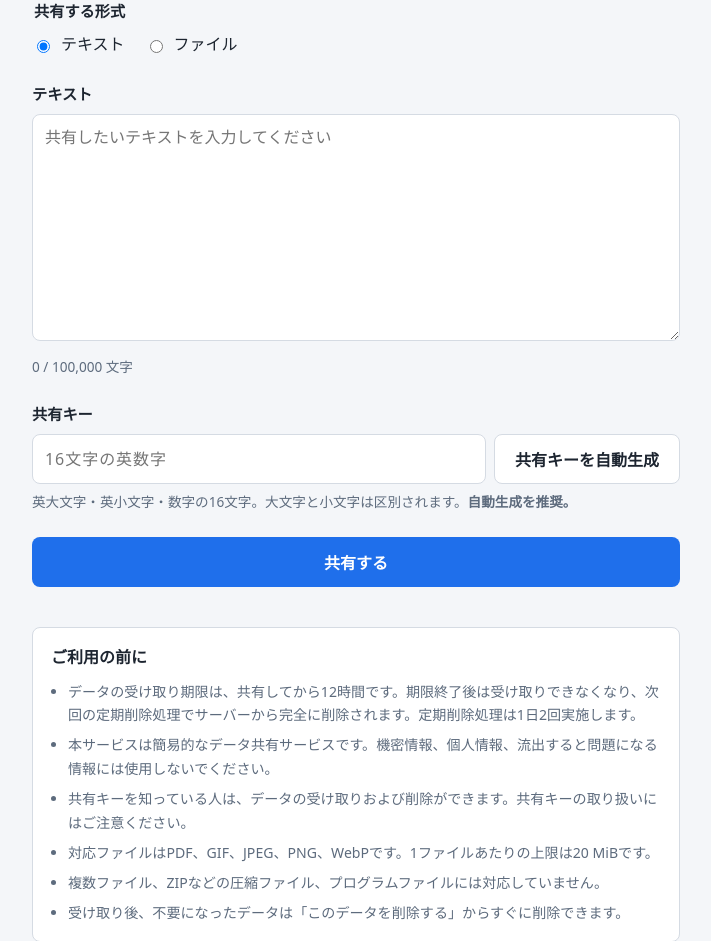
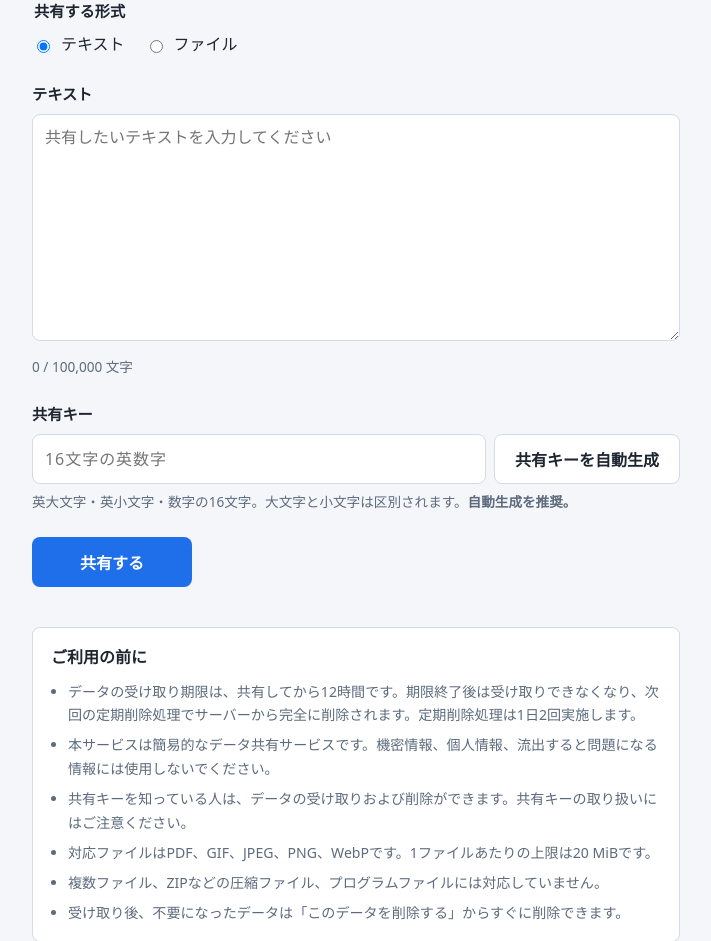
Before and after one commit to makoto-250/easy-sharing, a Flask app: page / in a window 1280 px wide. Shown: the part 193-1134 px from the top of the page, without its empty margins (284-995 px from the left). Run offline with Flask 3, Linux system fonts and the light colour scheme; parts of the project's set-up code (start-up, migrations or seed data) failed here and were passed over.

Commit message:
PC幅では主要ボタンを全幅にせず文言に応じた幅にする
共有する・受け取る・ダウンロード・このデータを削除する が
ラッパーのほぼ全幅になっていたため、560px以上では width:auto
（min-width 160px）に変更した。スマートフォン幅では押しやすさを
優先して全幅のまま残している。

Co-Authored-By: Claude Opus 5 <noreply@anthropic.com>

```diff
--- a/static/style.css
+++ b/static/style.css
@@ -388,12 +388,20 @@ textarea:focus-visible,
 /* --- 画面幅 ---------------------------------------------------------- */
 
 @media (min-width: 560px) {
+  /* PC では全幅に広げず、文言に応じた幅にする。
+     スマートフォン幅では押しやすさを優先して全幅のまま。 */
+  .btn-primary,
+  .btn-danger {
+    width: auto;
+    min-width: 160px;
+  }
+
   .actions {
     flex-direction: row;
   }
 
   .actions .btn {
     width: auto;
-    flex: 1;
+    flex: 0 0 auto;
   }
 }
```
